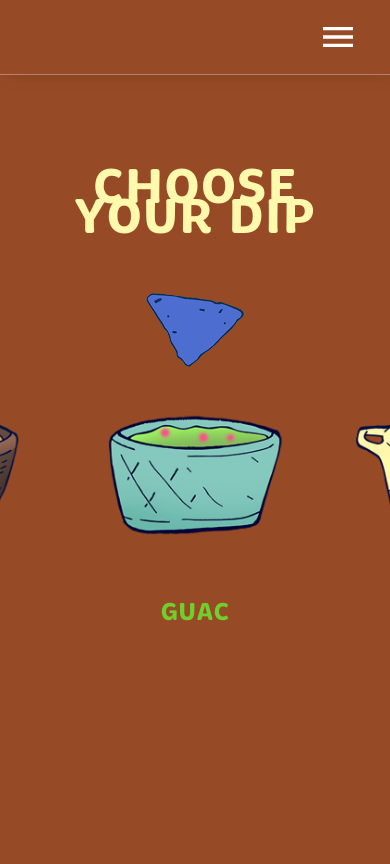
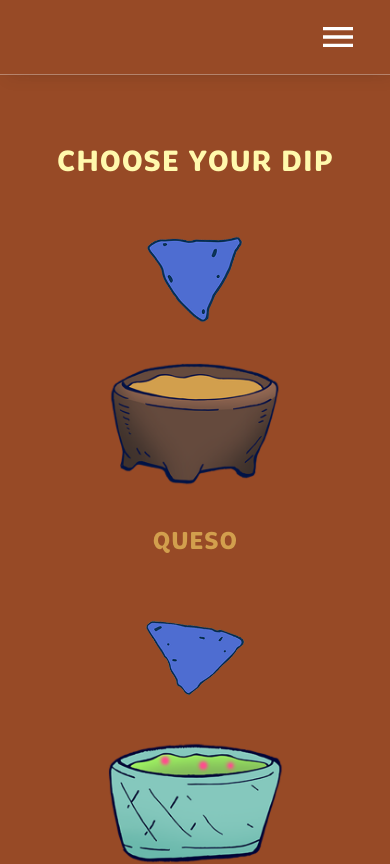
Before and after one commit to WeLoveGuac/TheBigDip, a Next.js app: page / in a window 390 px wide. Shown: the top 864 px of the page. Built offline with nearby package versions, Linux system fonts and the light colour scheme.

Commit message:
mobile version

```diff
--- a/components/Dip.js
+++ b/components/Dip.js
@@ -46,6 +46,20 @@ const useStyles = makeStyles((theme) => ({
       WebkitTransform: 'scale(2)',
       transform: 'scale(2)',
     },
+    [theme.breakpoints.down("xs")]: {
+      "&:hover img:nth-child(1)": {
+        zIndex: 2,
+        WebkitTransform: 'scale(1)',
+        transform: 'scale(1)',
+      },
+      "&:hover img:nth-child(2)": {
+        zIndex: 1,
+        WebkitTransform: 'scale(1)',
+        transform: 'scale(1)',
+      },
+      marginLeft: '0px',
+      marginBottom: '50px'
+    }
   },
   title: {
     fontFamily: "BreviaBold",
@@ -54,7 +68,12 @@ const useStyles = makeStyles((theme) => ({
     fontWeight: "500",
     color: '#fff9ad',
     marginTop: '100px',
-    textAlign: 'center'
+    textAlign: 'center',
+    [theme.breakpoints.down("xs")]: {
+      marginTop: '70px',
+      fontSize: '30px',
+      lineHeight: '1.3'
+    }
   },
   modal: {
     display: 'flex',
@@ -72,7 +91,13 @@ const useStyles = makeStyles((theme) => ({
     outline: 0,
     display: 'flex',
     justifyContent: 'space-between',
-    flexDirection: 'column'
+    flexDirection: 'column',
+    [theme.breakpoints.down("xs")]: {
+      width: "350px",
+      minHeight: '300px',
+      border: '2px solid #000f47',
+      padding: "20px",
+    }
   },
   selectModalTitle: {
     color: '#fff9ad',
@@ -91,7 +116,20 @@ const useStyles = makeStyles((theme) => ({
     fontWeight: "bold",
     fontSize: "25px",
     textTransform: 'uppercase',
-    lineHeight: "1.5"
+    lineHeight: "1.5",
+    [theme.breakpoints.down("xs")]: {
+      marginTop: '0px',
+    }
+  },
+  mainContainer: {
+    display: "flex",
+    justifyContent: 'center',
+    marginTop: "50px",
+    [theme.breakpoints.down("xs")]: {
+      display: "flex",
+      flexDirection: 'column',
+      justifyContent: 'center',
+    }
   }
 }));
 
@@ -106,6 +144,24 @@ const Dip = () => {
 
   const handleClose = () => {
     setOpen(false);
+    setTimeout(() => {
+      setCheckboxArr([
+        {
+          id: 1,
+          name: "Chip #1"
+        },
+        {
+          id: 2,
+          name: "Chip #2"
+        },
+        {
+          id: 3,
+          name: "Chip #3"
+        }
+      ])
+      setDipped(false);
+      setCheckList([]);
+    }, 1000);
   };
 
   const imgArr = [
@@ -196,7 +252,7 @@ const Dip = () => {
   return (
     <Container>
       <Typography className={classes.title}>CHOOSE YOUR DIP</Typography>
-      <Box display="flex" justifyContent='center' mt="50px">
+      <Box className={classes.mainContainer}>
         {imgArr.map((elem, index) => {
           return <Box key={index} className={classes.section} id={elem.id} onClick={chooseDip}>
             <img className={classes.dip} src={elem.url1}></img>
--- a/components/layout/Header.js
+++ b/components/layout/Header.js
@@ -154,6 +154,7 @@ const useStyles = makeStyles((theme) => ({
   },
   appBar: {
     background: "#974a26",
+    zIndex: 1000,
     boxShadow: "rgb(0 0 0 / 2%) 0px 0px 0px 1px, rgb(0 0 0 / 5%) 5px 5px 15px, rgb(0 0 0 / 5%) -5px -5px 15px",
     borderBottom: "1px solid rgba(255, 255, 255, 0.33)"
   }
@@ -309,11 +310,11 @@ const Header = () => {
   );
   const drawer = (
     <>
-      <Box>
-        <Link target="_blank" href="/">
-          {/* <Typography className={classes.logo}><img height={50} src="XKart Logo.png"></img></Typography> */}
-        </Link>
-      </Box>
+      {/* <Box>
+        <Link target="_blank" href="/"> */}
+      {/* <Typography className={classes.logo}><img height={50} src="XKart Logo.png"></img></Typography> */}
+      {/* </Link>
+      </Box> */}
       <SwipeableDrawer
         disableBackdropTransition={!iOS}
         disableDiscovery={iOS}
@@ -339,32 +340,6 @@ const Header = () => {
               </Button>
             )}
           </Box>
-          {/* {path.map(({ name, link }) => (
-            <ListItem
-              key={link}
-              divider
-              button
-              onClick={() => {
-                setOpenDrawer(false);
-              }}
-            >
-              <ListItemText disableTypography>
-                <Link href={link}>
-                  <Typography
-                    style={{
-                      color:
-                        router.pathname === link
-                          ? "primary"
-                          : "rgb(107 107 107)",
-                      fontWeight: router.pathname === link && "bold",
-                    }}
-                  >
-                    {name}
-                  </Typography>
-                </Link>
-              </ListItemText>
-            </ListItem>
-          ))} */}
         </List>
       </SwipeableDrawer>
       <IconButton
```
